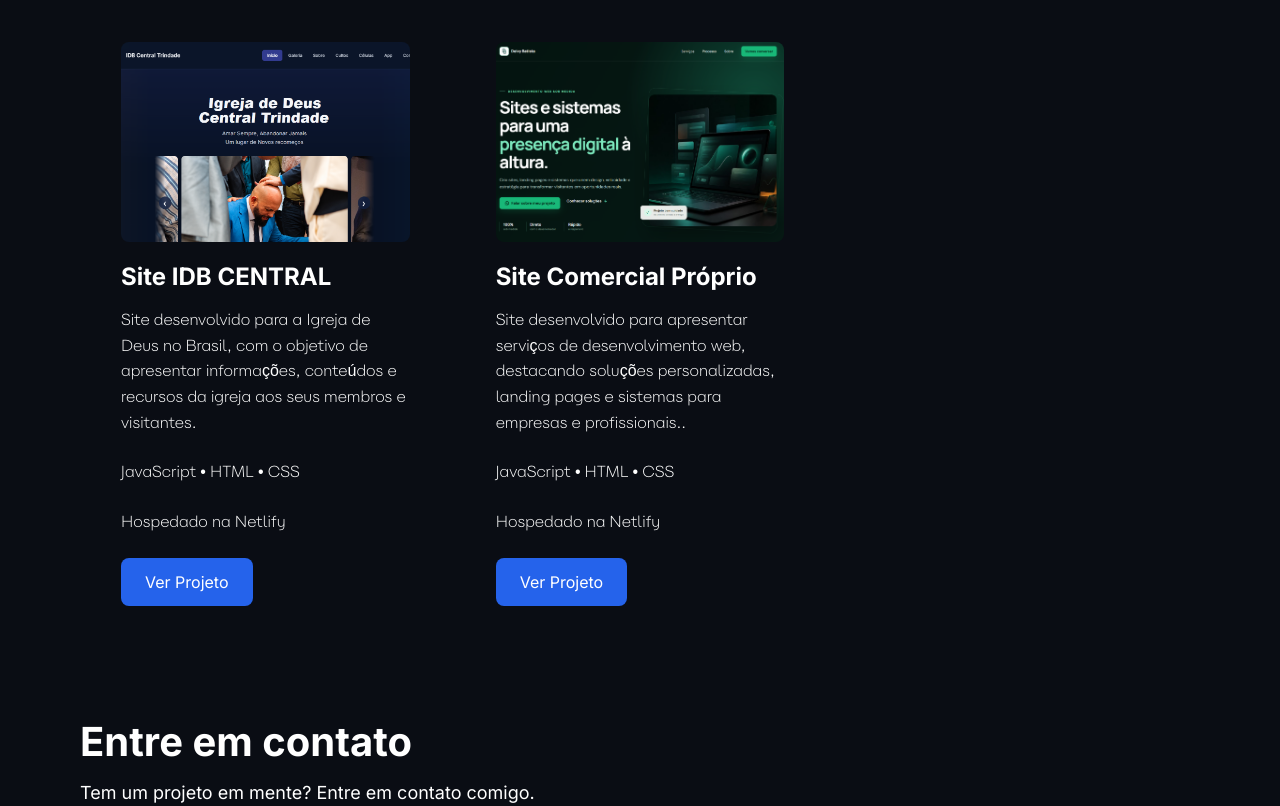
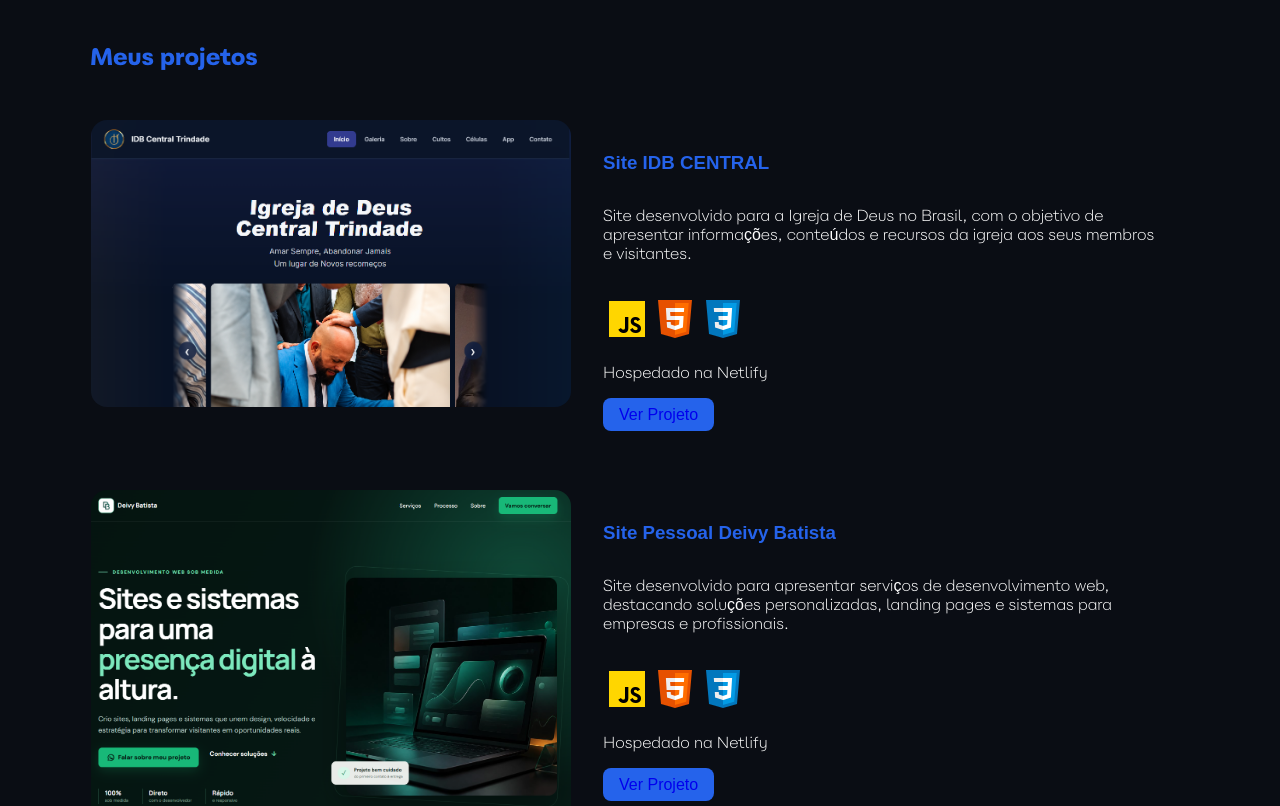
Before and after one commit to deivypereirabatista/portifolio-deivy, a React (Vite) app: page / in a window 1280 px wide. Shown: the part 1640-2446 px from the top of the page. Built offline with nearby package versions, Linux system fonts and the light colour scheme.

Commit message:
update: melhorando Projects

```diff
--- a/src/components/Projects.css
+++ b/src/components/Projects.css
@@ -3,58 +3,61 @@
   max-width: 1100px;
   width: 100%;
   margin: 0 auto;
-  padding-top: 5rem;
 }
 
+.titles {
+  padding: 3rem 0;
+}
 .project-list {
-  display: grid;
-  grid-template-columns: repeat(3, 1fr);
-  gap: 24px;
-  max-width: 1100px;
+  margin-bottom: 2rem;
 }
 
 .project-card {
-  background-color: var(--card);
-  padding: 30px;
+  display: flex;
+  justify-content: center;
   border-radius: 12px;
-  border:  1px solid transparent;
+  color: var(--text);
   transition: transform 0.2s ease, border-color 0.2s ease;
-  display: flex;
-  flex-direction: column;
-  align-items: flex-start;
+  border: 1px solid transparent;
+  margin-bottom: 2rem;
 }
 
-.project-card:hover{
+.project-card:hover {
   transform: translateY(-5px);
   border-color: var(--primary);
 }
 
-.project-card h3{
-  font-size: 24px;
-  margin-bottom: 16px;
+
+.img-project img{
+  width: 30rem;
+  border-radius: 1rem;
 }
 
-.project-card p {
-  color: var(--text-secondary);
-  line-height: 1.6;
-  margin-bottom: 24px;
+.text-project {
+  margin: 2rem ;
 }
 
-.project-card img {
-  width: 100%;
-  height: 200px;
-  object-fit: cover;
-  border-radius: 8px;
-  margin-bottom: 20px;
+.text-project h3 {
+  color: var(--primary);
+  padding-bottom: 2rem;
 }
 
-.project-card a {
-  display: inline-block;
-  padding: 14px 24px;
+.description-project {
+  margin-bottom: 2rem;
+}
+
+.stacks-used {
+  margin-bottom: 1.5rem;
+}
+
+.stacks-used p {
+  margin-top: 1rem;
+  margin-bottom: 1.5rem;
+}
+
+.text-project a {
+  text-decoration: none;
+  padding: 0.5rem 1rem;
   background-color: var(--primary);
-  color: var(--text);
-  text-decoration: none;
-  font-size: 16px;
   border-radius: 8px;
-  margin-top: auto;
 }
--- a/src/components/Projects.jsx
+++ b/src/components/Projects.jsx
@@ -7,50 +7,59 @@ function Projects() {
 
             <div className="project-list">
                 <article className="project-card">
+                    <div className="img-project">
+                        <img src="/images/idb-central.png" alt="Site IDB Central Trindade" />
+                    </div>
 
-                    <img src="/images/idb-central.png" alt="Site IDB Central Trindade" />
-
+                    <div className="text-project">
                         <h3>Site IDB CENTRAL</h3>
-
+                        <div className="description-project">
                             <p className="generals-texts">
                             Site desenvolvido para a Igreja de Deus no Brasil,
                             com o objetivo de apresentar informações, conteúdos e recursos da igreja aos seus membros e visitantes.
                         </p>
 
-                    <p className="generals-texts">
-                        JavaScript • HTML • CSS
-                    </p>
+                        </div>
+                        <div className="stacks-used">
+                            <img src="./images/icons/icon-javascript.png" alt="JavaScript" />
+                            <img src="./images/icons/icon-html.png" alt="HTML" />
+                            <img src="./images/icons/icon-css.png" alt="CSS" />
 
                             <p className="generals-texts">
                                 Hospedado na Netlify
                             </p>
+                        </div>
 
                         <a href="https://idbcentraltrindade.com.br/" target="_blank" rel="noopener noreferrer">Ver Projeto</a>
+                        </div>
                 </article>
 
                 <article className="project-card">
-                    <img src="/images/site-deivy.png" alt="Site Comercial Deivy Batista" />
+                    <div className="img-project">
+                        <img src="/images/site-deivy.png" alt="Site Deivy Batista" />
+                    </div>
 
-                    <h3>Site Comercial Próprio</h3>
+                    <div className="text-project">
+                        <h3>Site Pessoal Deivy Batista</h3>
+                        <div className="description-project">
+                            <p className="generals-texts">
+                            Site desenvolvido para apresentar serviços de desenvolvimento web, destacando soluções personalizadas, landing pages e sistemas para empresas e profissionais.
+                        </p>
+                        </div>
 
-                    <p className="generals-texts">
-                        Site desenvolvido para apresentar serviços de desenvolvimento web,
-                        destacando soluções personalizadas, landing pages e sistemas para empresas
-                        e profissionais..
-                    </p>
-
-                    <p className="generals-texts">
-                        JavaScript • HTML • CSS
-                    </p>
+                        <div className="stacks-used">
+                            <img src="./images/icons/icon-javascript.png" alt="JavaScript" />
+                            <img src="./images/icons/icon-html.png" alt="HTML" />
+                            <img src="./images/icons/icon-css.png" alt="CSS" />
 
                             <p className="generals-texts">
                                 Hospedado na Netlify
                             </p>
+                        </div>
 
-
-                    <a href="https://deivybatista.netlify.app/" target="_blank" rel="noopener noreferrer"> Ver Projeto</a>
+                        <a href="https://idbcentraltrindade.com.br/" target="_blank" rel="noopener noreferrer">Ver Projeto</a>
+                        </div>
                 </article>
-
 
             </div>
         </section>
--- a/src/index.css
+++ b/src/index.css
@@ -19,7 +19,7 @@
   --text-secundary: #94a3b8; /* Parágrafos e legendas */
   --text-muted: #64748b; /* Detalhes menores e placeholders */
 
-  --font-main: 'Inter', sans-serif; /* Fonte padrão */
+  --font-main: sans-serif; /* Fonte padrão */
 }
 
 body {
```
Lines whose indentation alone changed are shown as unchanged.
